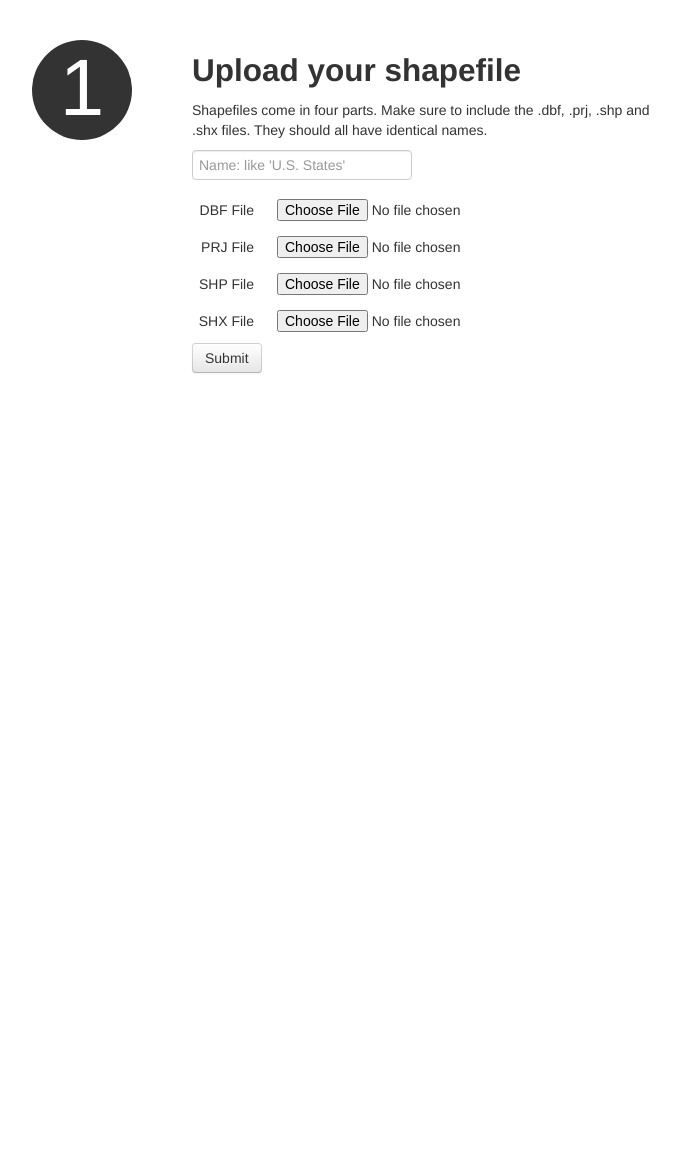
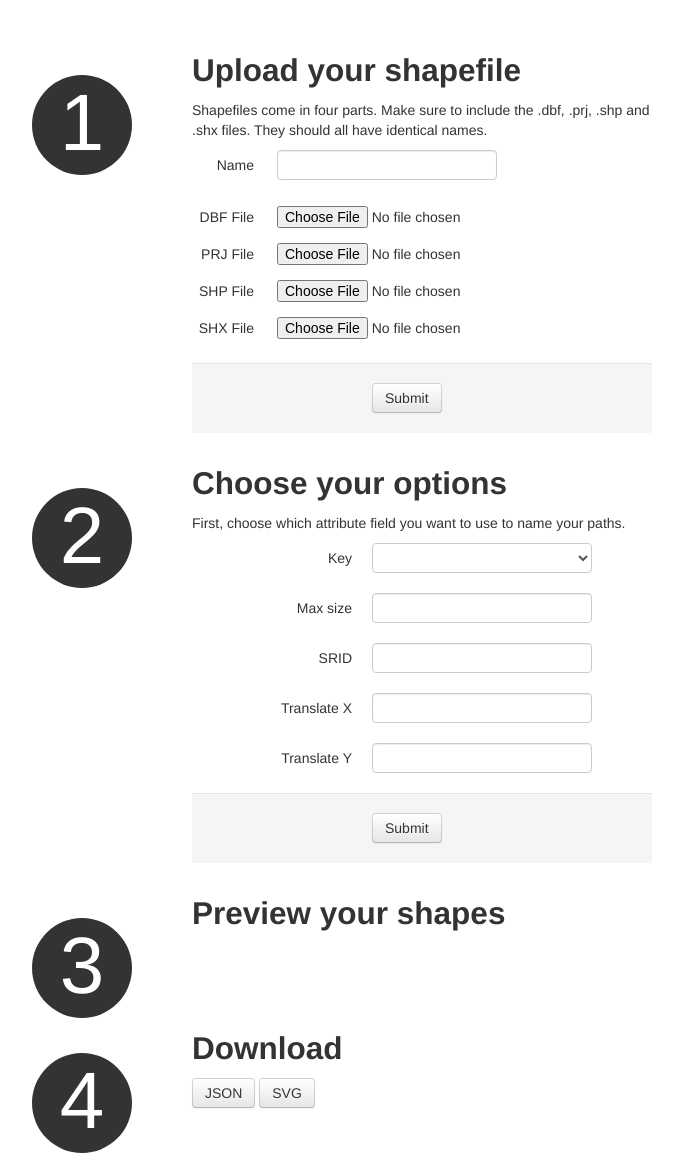
Before and after one commit to datadesk/django-shp2svg, a Django app: page / in a window 1280 px wide. Shown: the part 168-1321 px from the top of the page, without its empty margins (138-821 px from the left). Before the commit the page ends 541 px from the top, so only its background shows below. Run offline with Django 3.2, Linux system fonts and the light colour scheme; lists and menus that the app fills with data are empty; some libraries are stand-ins or nearby versions.

Commit message:
it kinda works

```diff
--- a/project/urls.py
+++ b/project/urls.py
@@ -10,7 +10,7 @@ urlpatterns = patterns('',
     url(r'^$', views.index, name='index'),
     url(r'^admin/', include(admin.site.urls)),
     url(r'^upload_shape/', views.upload_shapefile),
-    url(r'^setup/(?P<slug>[-\d\w]+)/$', views.shape_setup),
+    url(r'^setup/', views.shape_setup),
 
     # url(r'^(?P<slug>[-\d\w]+)/$', views.shape_collection),
 
--- a/shp2svg/views.py
+++ b/shp2svg/views.py
@@ -7,10 +7,32 @@ from django.contrib.gis.gdal import *
 from django.http import Http404, HttpResponse
 from shp2svg.models import Shape, ShapeCollection
 from django.template.defaultfilters import slugify
+from django.contrib.gis.geos import MultiPolygon, Polygon
 
 #
 # Some utility functions for processing the SVG paths
 #
+
+
+def load_shapes(layer, collection):
+    attribute_fields = layer.fields
+    for feature in layer:
+        if feature.geom.geom_type in ['Polygon', 'MultiPolygon']:
+            # Grab a dict of all the attributes
+            attribute_dict = dict( (attr, feature[attr].value) for attr in attribute_fields )
+            # convert to multipolygon if necessary
+            if feature.geom.geom_type == 'Polygon':
+                mp = MultiPolygon(feature.geom.geos)
+            else:
+                mp = feature.geom.geos
+            # load in the shape
+            shape = Shape.objects.create(
+                poly = mp,
+                attributes = json.dumps(attribute_dict),
+                collection = collection,
+            )
+        else:
+            continue
 
 def get_projected_extent(geoqueryset):
     """
@@ -140,6 +162,8 @@ def upload_shapefile(request):
             shx=request.FILES.get('shx'),
         )
         ds = DataSource(new_collection.shp.path)
+        layer = ds[0]
+        load_shapes(layer, new_collection)
         data = {
             'name': new_collection.name,
             'slug': new_collection.slug,
@@ -148,18 +172,46 @@ def upload_shapefile(request):
         return HttpResponse(json.dumps(data), content_type='text/json')
 
 
-def shape_setup(request, slug):
-    try:
-        collection = ShapeCollection.objects.get(slug=slug)
-    except ShapeCollection.DoesNotExist:
-        raise Http404
+def shape_setup(request):
+    if request.method == 'GET':
+        slug = request.GET.get('slug')
+        try:
+            collection = ShapeCollection.objects.get(slug=slug)
+        except ShapeCollection.DoesNotExist:
+            raise Http404
+
+        translate = [0, 0]
+        if request.GET.get('translate_x'):
+            translate[0] = int(request.GET.get('translate_x'))
+
+        if request.GET.get('translate_y'):
+            translate[1] = int(request.GET.get('translate_y'))
+
+        max_size = int(request.GET.get('max_size'))
+        srid = int(request.GET.get('srid'))
+        key = request.GET.get('key')
+
+        projected_shapes = collection.get_projected_shapes(srid)
+        extent = get_projected_extent(projected_shapes)
+        scale_factor = get_scale_factor(extent, max_size)
+        max_coords = get_scaled_max_coords(extent, scale_factor)
+        paths = get_scaled_paths(projected_shapes, scale_factor, extent, key, translate=translate)
+
+        data = {
+            'paths': paths,
+            'max_coords': [max_coords[0] + translate[0], max_coords[1] + translate[1]],
+        }
+
+        return HttpResponse(json.dumps(data), content_type='text/json')
 
 
-    context = {
-        'collection': collection
-    }
 
-    return render(request, 'setup.html', context)
+
+
+
+
+
+
 
 
 def shape_collection(request, slug):
--- a/templates/base.html
+++ b/templates/base.html
@@ -2,11 +2,12 @@
 <html>
     <head>
         <link rel="stylesheet" href="{{ STATIC_URL }}css/bootstrap.min.css" type="text/css" />
-
+        {% block extra-css %}{% endblock %}
+        <script src="http://d1qqc1e9kvmdh8.cloudfront.net/js/underscore-1.4.1-min.js" type="text/javascript"></script>
         <script src="//ajax.googleapis.com/ajax/libs/jquery/1.8.3/jquery.min.js"></script>
         <script type="text/javascript" src="{{ STATIC_URL }}js/bootstrap.min.js"></script>
         <script type="text/javascript" src="{{ STATIC_URL }}js/raphael-min.js"></script>
-
+        {% block extra-js %}{% endblock %}
     </head>
     <body>
         {% block content %}{% endblock %}
--- a/templates/index.html
+++ b/templates/index.html
@@ -1,8 +1,6 @@
 {% extends "base.html" %}
 
-{% block content %}
-<script src="{{ STATIC_URL }}js/jquery.form.js"></script>
-
+{% block extra-css %}
     <style type="text/css">
         header h1 {
             font-size:70px;
@@ -17,6 +15,7 @@
             background: #333;
             font-size:80px;
             line-height: 120%;
+            margin-top:35px;
         }
         #step_1 {
             margin-top:40px;
@@ -31,7 +30,19 @@
             margin-bottom:7px;
         }
     </style>
+{% endblock %}
 
+{% block extra-js %}
+    <script src="{{ STATIC_URL }}js/jquery.form.js"></script>
+
+    <script id="option_template" type="text/jst">
+        <% _.each(options, function (option) { %>
+            <option value="<%= option %>"><%= option %></option>
+        <% }) %>
+    </script>
+{% endblock %}
+
+{% block content %}
 <div class="container" style="margin-top:20px">
     <header>
         <h1>shp2svg</h1>
@@ -51,8 +62,12 @@
 
                     <p>Shapefiles come in four parts. Make sure to include the .dbf, .prj, .shp and .shx files. They should all have identical names.</p>
 
-                    <input style="margin-bottom:15px" required="required" type="text" id="name" name="name" placeholder="Name: like 'U.S. States'">
-
+                    <div class="control-group">
+                        <label class="control-label" for="name">Name</label>
+                        <div class="controls">
+                            <input style="margin-bottom:15px" required="required" type="text" id="name" name="name" />
+                        </div>
+                    </div>
                     <div class="control-group">
                         <label class="control-label" for="dbf">DBF File</label>
                         <div class="controls">
@@ -77,12 +92,15 @@
                             <input type="file" required="required" id="shx" name="shx" />
                         </div>
                     </div>
+                    <div class="form-actions">
                         <button type="submit" class="btn">Submit</button>
+                    </div>
                 </form>
             </div>
         </div>
 
         <script>
+        var option_template = _.template($('#option_template').html());
 
         function getCookie(name) {
             var cookieValue = null;
@@ -99,7 +117,6 @@
             }
             return cookieValue;
         }
-
         var csrftoken = getCookie('csrftoken');
 
         function csrfSafeMethod(method) {
@@ -117,8 +134,14 @@
         });
 
         var options = {
-            success: function (response) {
-                console.log(response);
+            success: function (data) {
+                console.log(data);
+                $('#slug').val(data.slug);
+                var context = {
+                    options: data.fields
+                };
+                $('#key').html(option_template(context));
+                return false
             }
         };
 
@@ -127,6 +150,104 @@
         </script>
     </section>
 
+    <section id="step_2">
+        <div class="row">
+            <div class="span2">
+                <div class="step">2</div>
+            </div>
+            <div class="span6">
+                <h2>Choose your options</h2>
 
+                <form class="form-horizontal" action="/setup/" method="GET" id="options" >
+                    <div style="display:none">
+                        <input type="hidden" id="slug" name="slug" value="" />
+                    </div>
+
+                    <p>First, choose which attribute field you want to use to name your paths.</p>
+
+                    <div class="control-group">
+                        <label class="control-label" for="max_size">Key</label>
+                        <div class="controls">
+                            <select required="required" id="key" name="key">
+
+                            </select>
+                        </div>
+                    </div>
+
+                    <div class="control-group">
+                        <label class="control-label" for="max_size">Max size</label>
+                        <div class="controls">
+                            <input type="text" required="required" id="max_size" name="max_size" />
+                        </div>
+                    </div>
+                    <div class="control-group">
+                        <label class="control-label" for="srid">SRID</label>
+                        <div class="controls">
+                            <input type="text" required="required" id="srid" name="srid" />
+                        </div>
+                    </div>
+
+                    <div class="control-group">
+                        <label class="control-label" for="translate_x">Translate X</label>
+                        <div class="controls">
+                            <input type="text" id="translate_x" name="translate_x" />
+                        </div>
+                    </div>
+                    <div class="control-group">
+                        <label class="control-label" for="translate_y">Translate Y</label>
+                        <div class="controls">
+                            <input type="text" id="translate_y" name="translate_y" />
+                        </div>
+                    </div>
+                    <div class="form-actions">
+                        <button type="submit" class="btn">Submit</button>
+                    </div>
+                </form>
+            </div>
+        </div>
+        <script>
+        var options = {
+            success: function (response) {
+                console.log(response);
+                var svg = document.getElementById('svg');
+                svg.innerHTML = '';
+                var r = Raphael(svg, response.max_coords[0], response.max_coords[1])
+                for (var i in response.paths) {
+                    r.path(response.paths[i].path).attr({
+                        'fill': '#dddddd',
+                        'stroke': '#ffffff',
+                        'stroke-width': 1
+                    });
+                }
+            }
+        };
+        $('#options').ajaxForm(options);
+        </script>
+    </section>
+
+    <section id="step_3">
+        <div class="row">
+            <div class="span2">
+                <div class="step">3</div>
+            </div>
+            <div class="span6">
+                <h2>Preview your shapes</h2>
+                <div id="svg"></div>
+            </div>
+        </div>
+    </section>
+
+    <section id="step_4">
+        <div class="row">
+            <div class="span2">
+                <div class="step">4</div>
+            </div>
+            <div class="span6">
+                <h2>Download</h2>
+                <button class="btn" type="button">JSON</button>
+                <button class="btn" type="button">SVG</button>
+            </div>
+        </div>
+    </section>
 </div>
 {% endblock %}
```
Lines whose indentation alone changed are shown as unchanged.
